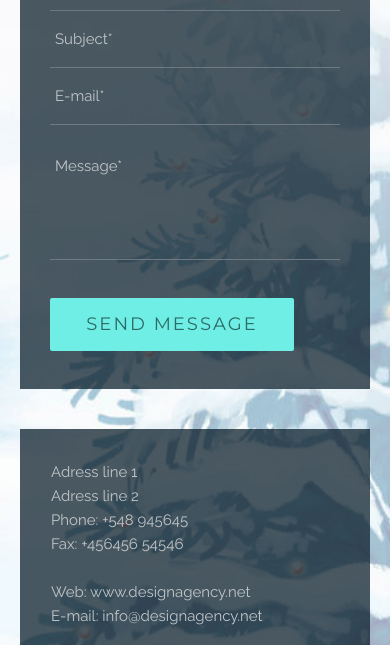
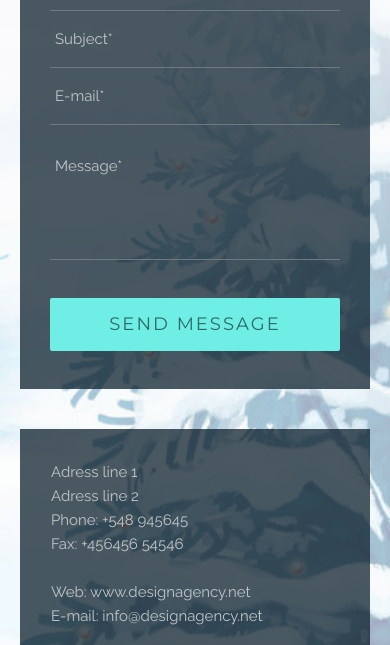
Before and after one commit to alexofwallstreet/Shopno, a website: page src/index.html in a window 390 px wide. Shown: the part 8588-9233 px from the top of the page. Drawn offline with nearby package versions, Linux system fonts and the light colour scheme; files that its build step writes are made by us from their sources; grey boxes are pictures that could not be loaded.

Commit message:
fixed button width on mobile devices

```diff
--- a/src/scss/blocks/_contacts.scss
+++ b/src/scss/blocks/_contacts.scss
@@ -54,7 +54,7 @@
             text-transform: uppercase;
             font-size: 18px;
             letter-spacing: 2px;
-            width: 244px;
+            width: 100%;
             height: 53px;
             background-color: #6eeee4;
             border-radius: 2px;
@@ -64,6 +64,9 @@
             transition: all 0.3s ease-in-out;
             &:hover {
                 background-color: #fff;
+            }
+            @include containerMedia {
+                width: 244px;
             }
         }
 
```
Also changed, not shown: dist/css/style.css, dist/css/style.min.css.
